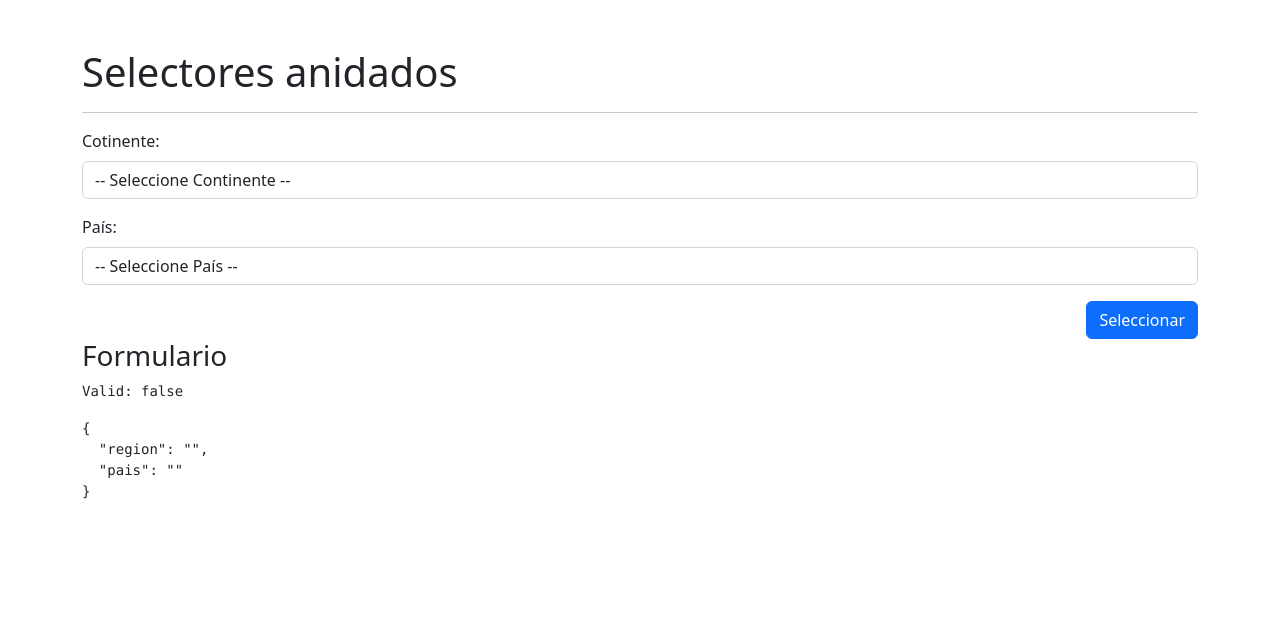
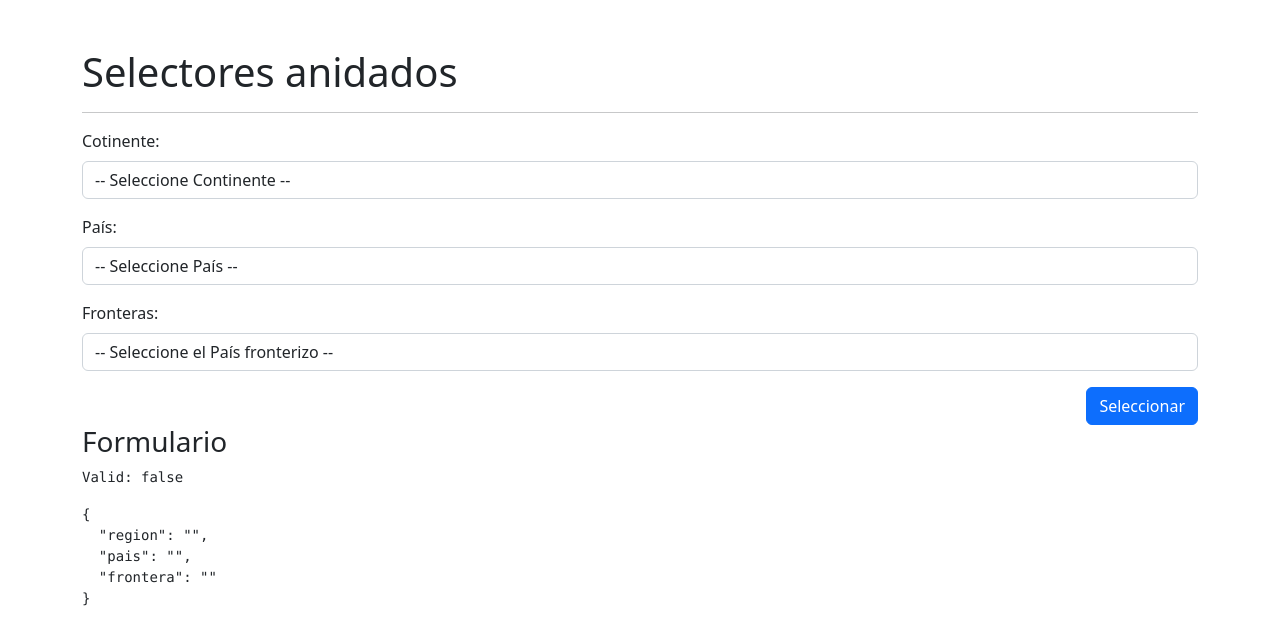
Before and after one commit to JuanPedroSanchezAlvarez/portfolio-app, an Angular app: page /selector/selector in a window 1280 px wide. Shown: the top 644 px of the page. Built offline with nearby package versions, Linux system fonts and the light colour scheme.

Commit message:
third selector

```diff
--- a/src/app/paises/pages/selector-page/selector-page.component.html
+++ b/src/app/paises/pages/selector-page/selector-page.component.html
@@ -25,6 +25,17 @@
         </div>
     </div>
 
+    <!-- Fronteras -->
+    <div class="row mb-3">
+        <div class="col">
+            <label class="form-label">Fronteras:</label>
+            <select class="form-control" formControlName="frontera">
+                <option value="">-- Seleccione el País fronterizo --</option>
+                <option *ngFor="let frontera of fronteras" [value]="frontera">{{frontera}}</option>
+            </select>
+        </div>
+    </div>
+
     <div class="row">
         <div class="col">
             <button type="submit" class="btn btn-primary float-end">Seleccionar</button>
--- a/src/app/paises/pages/selector-page/selector-page.component.ts
+++ b/src/app/paises/pages/selector-page/selector-page.component.ts
@@ -13,21 +13,19 @@ export class SelectorPageComponent implements OnInit {
 
   miFormulario: FormGroup = this.formBuilder.group({
     region: ['', Validators.required],
-    pais: ['', Validators.required]
+    pais: ['', Validators.required],
+    frontera: ['', Validators.required]
   });
 
   regiones: string[] = [];
   paises: PaisSmall[] = [];
+  fronteras: string[] = [];
 
   constructor(private formBuilder: FormBuilder, private paisesService: PaisesService) { }
 
   ngOnInit(): void {
     this.regiones = this.paisesService.regiones;
-    /*this.miFormulario.get('region')?.valueChanges.subscribe(region => {
-      this.paisesService.getPaisesPorRegion(region).subscribe(paises => {
-        this.paises = paises;
-      });
-    });*/
+    /* Cuando cambia la Región */
     this.miFormulario.get('region')?.valueChanges
       .pipe(
         tap(( _ ) => {
@@ -37,6 +35,16 @@ export class SelectorPageComponent implements OnInit {
       ).subscribe(paises => {
         this.paises = paises;
       });
+    /* Cuando cambia el País */
+    this.miFormulario.get('pais')?.valueChanges
+      .pipe(
+        tap(( _ ) => {
+          this.miFormulario.get('frontera')?.reset('');
+        }),
+        switchMap(codigo => this.paisesService.getPaisPorCodigo(codigo))
+      ).subscribe(pais => {
+        this.fronteras = pais?.borders || [];
+      });
   }
 
   guardar(): void {
--- a/src/app/paises/services/paises.service.ts
+++ b/src/app/paises/services/paises.service.ts
@@ -1,6 +1,6 @@
 import { HttpClient } from '@angular/common/http';
 import { Injectable } from '@angular/core';
-import { Observable } from 'rxjs';
+import { Observable, of } from 'rxjs';
 import { PaisSmall } from '../interfaces/paises.interface';
 
 @Injectable({
@@ -24,4 +24,12 @@ export class PaisesService {
     return this.httpClient.get<PaisSmall[]>(url);
   }
 
+  getPaisPorCodigo(codigo: string): Observable<any | null> {
+    if (!codigo) {
+      return of(null);
+    }
+    const url: string = `${this.apiUrl}/alpha/${codigo}`;
+    return this.httpClient.get<any>(url);
+  }
+
 }
```
